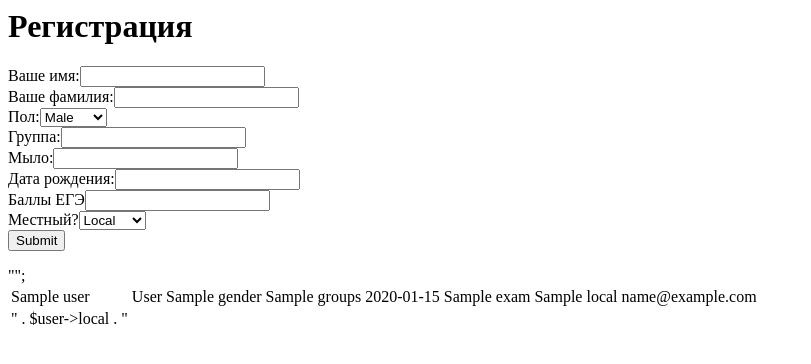
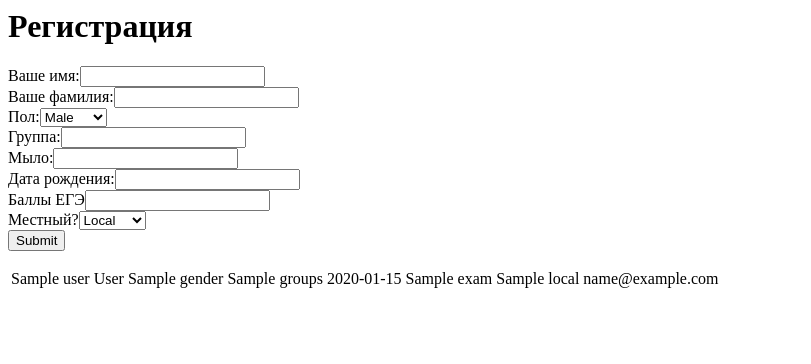
Before and after one commit to RodonRodon/Students, a PHP site: template app/views/index.view.php in a window 1280 px wide. Shown: the top 364 px of the page, without its empty margins (0-811 px from the left). Run offline with PHP 8.4, Linux system fonts and the light colour scheme; the template is opened without the code that fills it: most values are stand-ins (such as "Sample title", 1, 10 or a date in 2020).

Commit message:
first commit

```diff
--- a/app/views/index.view.php
+++ b/app/views/index.view.php
@@ -53,8 +53,10 @@
                 <td> <?= $user->email; ?> </td>
 
 
-            </tr>                                                                                                                                                                                                                                                                                        "<td>" . $user->local . "</td>";
+            </tr>
+
         <?php endforeach; ?>
+
     </table>
 
 <?php require('partials/footer.php') ?>
```
